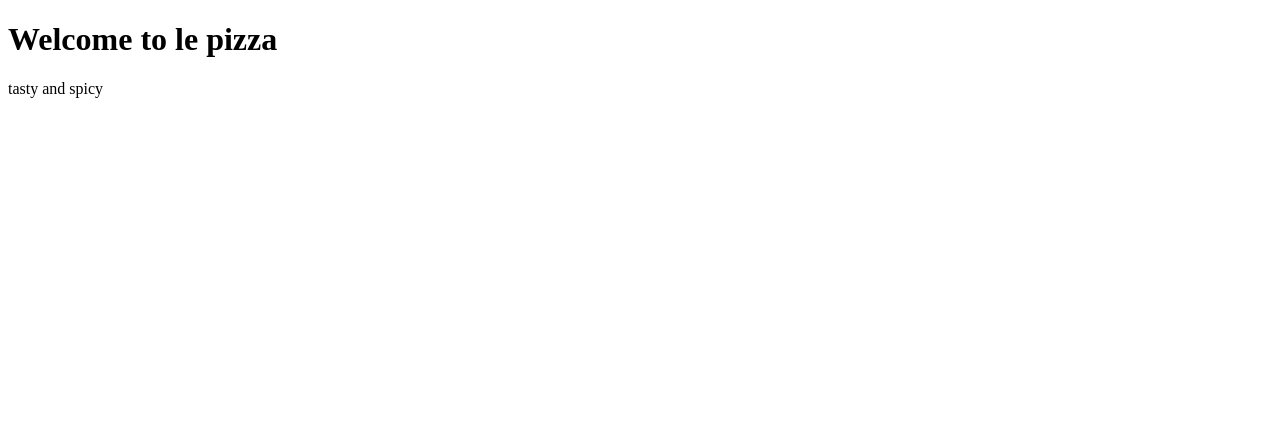
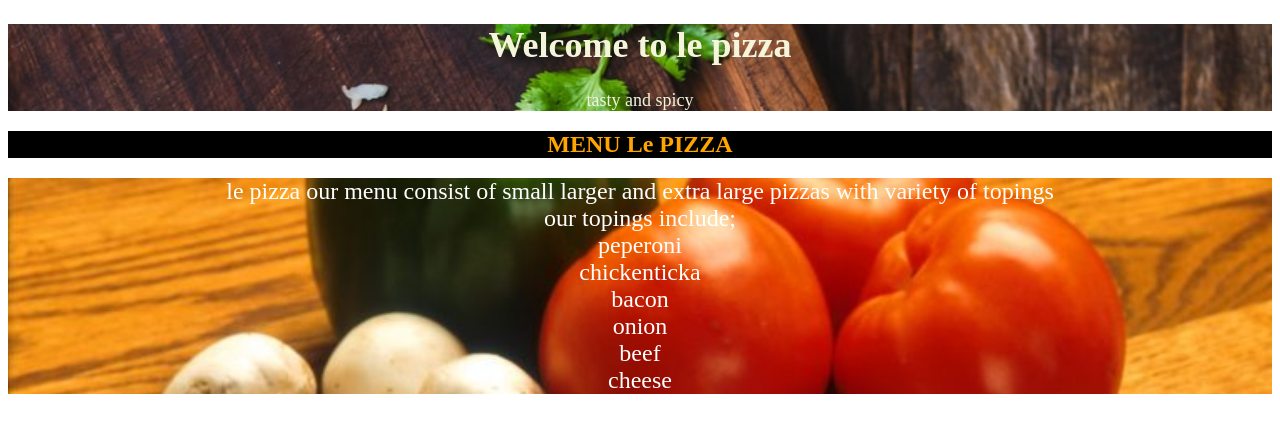
Before and after one commit to lerroy-lee/leepizza, a plain HTML site: page index.html in a window 1280 px wide. Drawn offline with Linux system fonts and the light colour scheme.

Commit message:
leepizza

```diff
--- a/css/style.css
+++ b/css/style.css
@@ -1,15 +1,25 @@
-.body{
+.intro{
 background-image: url(../img/pizza.jpeg);
+background-size: cover;
+background-repeat: no-repeat;
 }
-.body{
+.menu{
   text-align: center;
-  color: crimson;
+  color: orange;
+  background-color: black;
+}
+.intro{
+  text-align: center;
+  color: beige;
   font-size: large;
   padding-left: 20px;
   padding-right: 20px;
 }
-.p{
+.ourmenu{
+  background-image: url(../img/National-Pizza-Day.jpg);
+  background-size: cover;
+  background-repeat: no-repeat;
   text-align: center;
-  color: beige;
-  font-size: small;
+  color:white;
+  font-size: x-large;
 }
--- a/index.html
+++ b/index.html
@@ -8,9 +8,25 @@
   <title>le pizza</title>
 </head>
 <body>
-
+  <div class="intro">
   <h1>Welcome to le pizza</h1>
   <p>tasty and spicy</p>
+  </div>
+  <div class="menu">  <h2>MENU Le PIZZA</h2></div>
+  <div class="ourmenu">
+    <div>le pizza our menu consist of small larger and extra large pizzas with variety of topings</div>
+    <div>our topings include;</div>
+    <div>peperoni</div>
+    <div> chickenticka</div>
+    <div>bacon</div>
+    <div>onion</div>
+    <div>beef</div>
+    <div>cheese</div>
 
+
+
+
+
+  </div>
 </body>
 </html>
```
Also changed, not shown: img/National-Pizza-Day.jpg (added), img/beef.jpeg (added), img/cheese.jpeg (added), img/chicken.jpeg (added), img/peperoni.jpeg (added).
